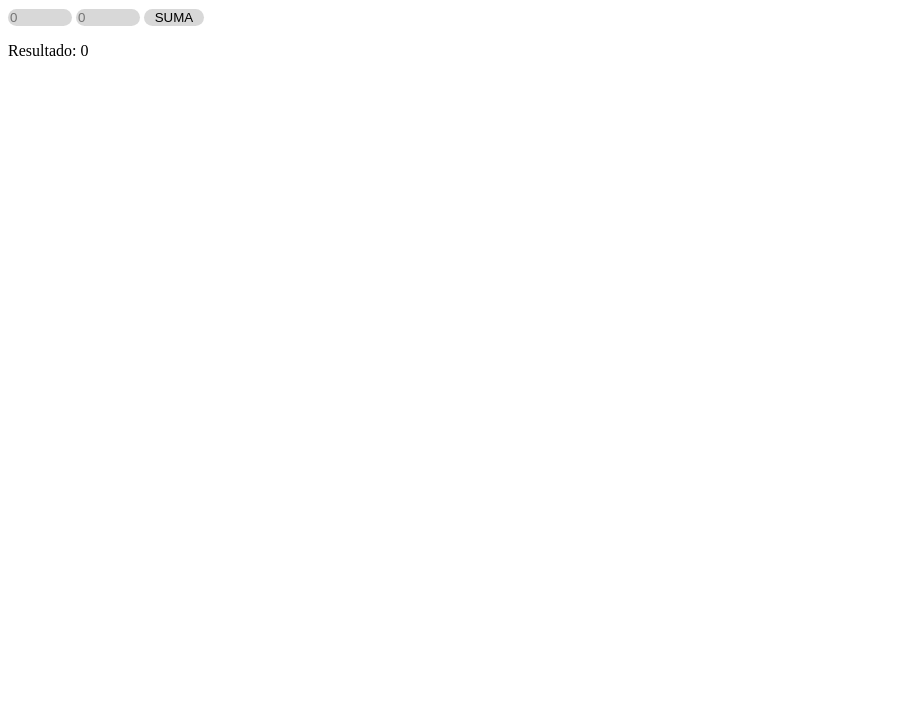
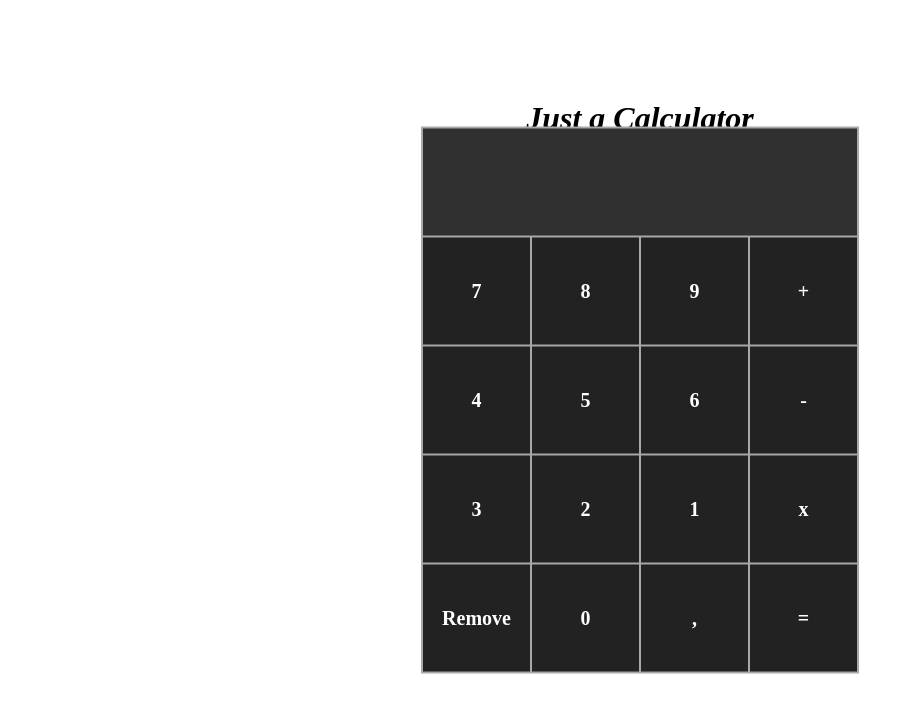
Before and after one commit to KaruzG/Just-a-Calculator, a plain HTML site: page index.html in a window 1280 px wide. Shown: the whole page, without its empty margins (0-914 px from the left). Drawn offline with Linux system fonts and the light colour scheme.

Commit message:
Calculator layout, now needs functions

```diff
--- a/dia1.js
+++ b/dia1.js
@@ -4,3 +4,9 @@ function suma() {
     let num2 = parseInt(document.getElementById("numero2").value, 10);
     document.getElementById("resultado").innerHTML = num1 + num2;
 }
+
+function resta() {
+    let num1 = parseInt(document.getElementById("numero1").value, 10);
+    let num2 = parseInt(document.getElementById("numero2").value, 10);
+    document.getElementById("resultado").innerHTML = num1 - num2;
+}
--- a/index.html
+++ b/index.html
@@ -8,10 +8,36 @@
     <title>sumaa</title>
 </head>
 <body>
-    <input type="number" name="" id="numero1" placeholder="0">
-    <input type="number" name="" id="numero2" placeholder="0">
-    <button onclick="suma()">SUMA</button>
-    <p>Resultado: <span id="resultado">0</span></p>
+    <h1>Just a Calculator</h1>
+    <table>
+        <tr>
+            <td colspan="4" id="result"></td>
+        </tr>
+        <tr>
+            <td onclick="numberClicked()">7</td>
+            <td>8</td>
+            <td>9</td>
+            <td>+</td>
+        </tr>
+        <tr>
+            <td>4</td>
+            <td>5</td>
+            <td>6</td>
+            <td>-</td>
+        </tr>
+        <tr>
+            <td>3</td>
+            <td>2</td>
+            <td>1</td>
+            <td>x</td>
+        </tr>
+        <tr>
+            <td>Remove</td>
+            <td>0</td>
+            <td>,</td>
+            <td>=</td>
+        </tr>
+    </table>
 </body>
 <script src="./dia1.js"></script>
 </html>
--- a/style.css
+++ b/style.css
@@ -1,10 +1,40 @@
-input, button {
-    width: 60px;
-    border: 1px;
-    background-color: rgb(216, 216, 216);
-    border-radius: 10px;
+h1 {
+    font-style: italic;
+    text-align: center;
+    margin-top: 100px;
 }
 
-button:hover {
-    background-color: rgb(187, 187, 187);
+
+/* ----------------------CALCULATOR---------------------- */
+table {
+    background-color: rgb(168, 168, 168);
+    position: fixed;
+    top: 50%;
+    left: 50%;
+    transform: translate(-50%, -50%);
 }
+
+tr {
+
+}
+
+td {
+    width: 105px;
+    min-width: 105px;
+    height: 105px;
+    background-color: rgb(34, 34, 34);
+    color: white;
+    text-align: center;
+    font-size: 20px;
+    font-weight: bold;
+
+}
+
+td#result {
+    background-color: rgb(48, 48, 48);
+}
+
+td:hover:not(#result) {
+    background-color: rgb(53, 53, 53);
+}
+/* ------------------------------------------------------- */
```
